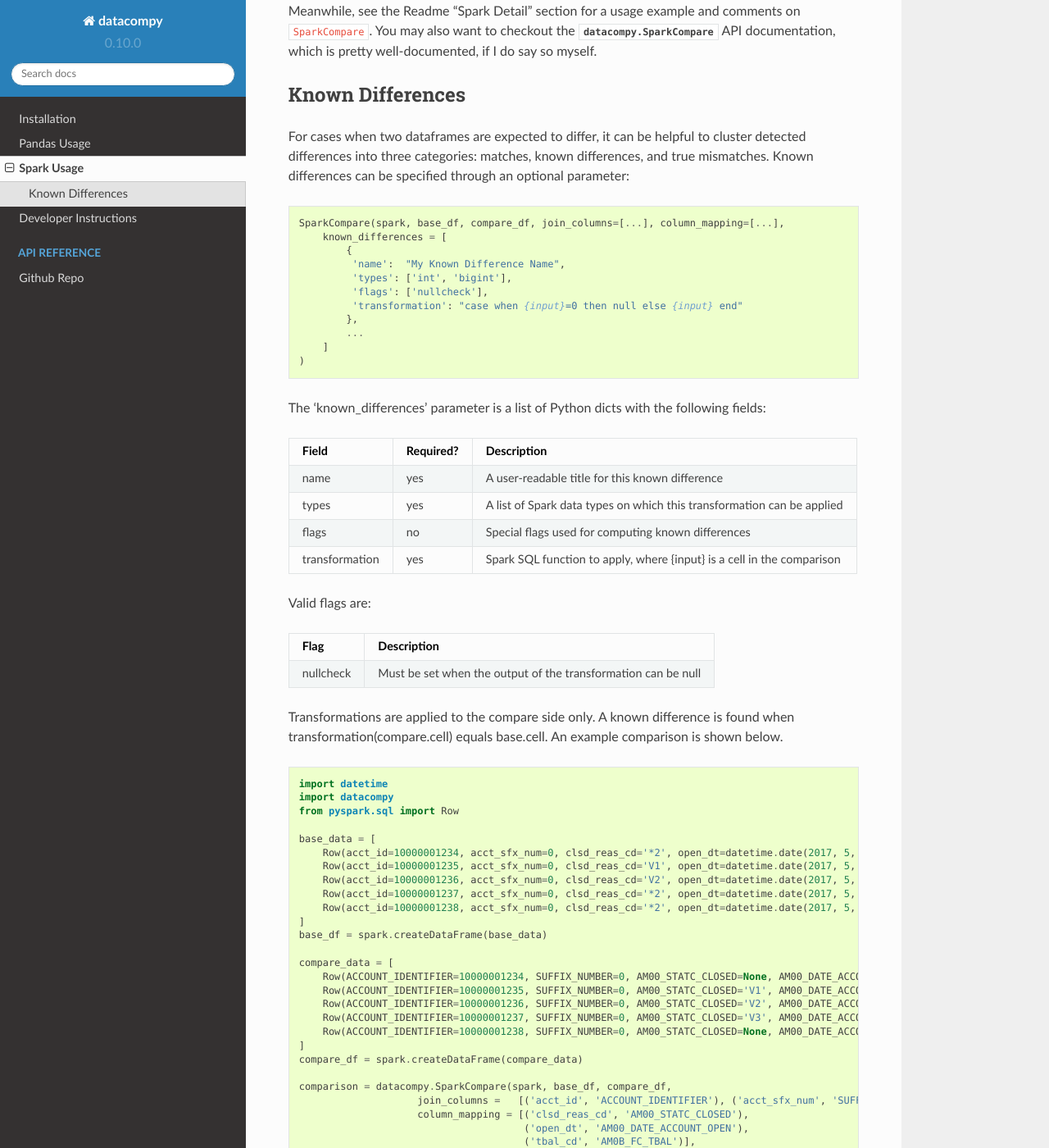
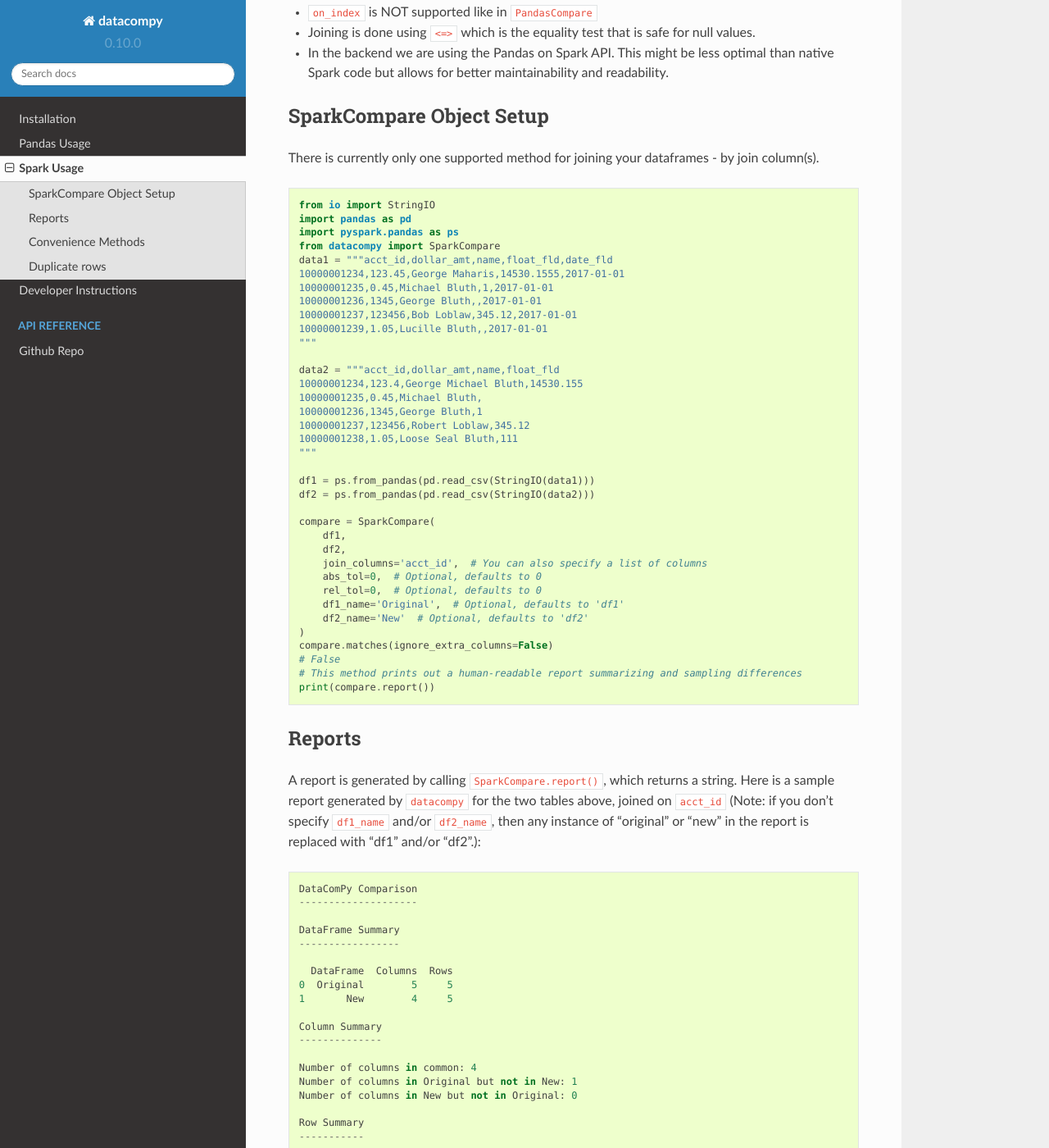
Before and after one commit to capitalone/datacompy, a Sphinx documentation site: the page built from docs/source/spark_usage.rst, in a window 1280 px wide and 1400 px high, scrolled down 206 px. Shown: the whole window at 82% size. Built offline with Sphinx 7.4.7 and the Read the Docs theme 2.0.0, drawn with Linux system fonts in a browser that asks for light colours; pages that are not in the unit, such as notebooks, are missing from menus; some of the changed text lies outside the part shown.

Commit message:
updating docs

```diff
--- a/docs/source/conf.py
+++ b/docs/source/conf.py
@@ -21,8 +21,8 @@
 # -- Project information -----------------------------------------------------
 
 project = "datacompy"
-copyright = "2020, Capital One"
-author = "Ian Robertson, Dan Coates, Usman Azhar"
+copyright = "2023, Capital One"
+author = "Ian Robertson, Dan Coates, Faisal Dosani"
 
 # The full version, including alpha/beta/rc tags
 version = datacompy.__version__
--- a/docs/source/spark_usage.rst
+++ b/docs/source/spark_usage.rst
@@ -1,129 +1,218 @@
 Spark Usage
 ===========
 
-*Under Construction*
+``SparkCompare``. behaves fairly similarly to ``PandasCompare`` with some things to keep in mind:
 
-Meanwhile, see the Readme "Spark Detail" section for a usage example and comments on ``SparkCompare``. You may also
-want to checkout the :class:`datacompy.SparkCompare` API documentation, which is pretty well-documented, if I do say
-so myself.
+- ``on_index`` is NOT supported like in ``PandasCompare``
+- Joining is done using ``<=>`` which is the equality test that is safe for null values.
+- In the backend we are using the Pandas on Spark API. This might be less optimal than native Spark code but allows
+  for better maintainability and readability.
 
-Known Differences
------------------
 
-For cases when two dataframes are expected to differ, it can be helpful to cluster detected
-differences into three categories: matches, known differences, and true mismatches. Known
-differences can be specified through an optional parameter:
+SparkCompare Object Setup
+-------------------------
+
+There is currently only one supported method for joining your dataframes - by
+join column(s).
 
 .. code-block:: python
 
-    SparkCompare(spark, base_df, compare_df, join_columns=[...], column_mapping=[...],
-        known_differences = [
-            {
-             'name':  "My Known Difference Name",
-             'types': ['int', 'bigint'],
-             'flags': ['nullcheck'],
-             'transformation': "case when {input}=0 then null else {input} end"
-            },
-            ...
-        ]
+    from io import StringIO
+    import pandas as pd
+    import pyspark.pandas as ps
+    from datacompy import SparkCompare
+    data1 = """acct_id,dollar_amt,name,float_fld,date_fld
+    10000001234,123.45,George Maharis,14530.1555,2017-01-01
+    10000001235,0.45,Michael Bluth,1,2017-01-01
+    10000001236,1345,George Bluth,,2017-01-01
+    10000001237,123456,Bob Loblaw,345.12,2017-01-01
+    10000001239,1.05,Lucille Bluth,,2017-01-01
+    """
+
+    data2 = """acct_id,dollar_amt,name,float_fld
+    10000001234,123.4,George Michael Bluth,14530.155
+    10000001235,0.45,Michael Bluth,
+    10000001236,1345,George Bluth,1
+    10000001237,123456,Robert Loblaw,345.12
+    10000001238,1.05,Loose Seal Bluth,111
+    """
+
+    df1 = ps.from_pandas(pd.read_csv(StringIO(data1)))
+    df2 = ps.from_pandas(pd.read_csv(StringIO(data2)))
+
+    compare = SparkCompare(
+        df1,
+        df2,
+        join_columns='acct_id',  # You can also specify a list of columns
+        abs_tol=0,  # Optional, defaults to 0
+        rel_tol=0,  # Optional, defaults to 0
+        df1_name='Original',  # Optional, defaults to 'df1'
+        df2_name='New'  # Optional, defaults to 'df2'
     )
+    compare.matches(ignore_extra_columns=False)
+    # False
+    # This method prints out a human-readable report summarizing and sampling differences
+    print(compare.report())
 
-The 'known_differences' parameter is a list of Python dicts with the following fields:
 
-============== ========= ======================================================================
-Field          Required? Description
-============== ========= ======================================================================
-name           yes       A user-readable title for this known difference
-types          yes       A list of Spark data types on which this transformation can be applied
-flags          no        Special flags used for computing known differences
-transformation yes       Spark SQL function to apply, where {input} is a cell in the comparison
-============== ========= ======================================================================
+Reports
+-------
 
-Valid flags are:
+A report is generated by calling ``SparkCompare.report()``, which returns a string.
+Here is a sample report generated by ``datacompy`` for the two tables above,
+joined on ``acct_id`` (Note: if you don't specify ``df1_name`` and/or ``df2_name``,
+then any instance of "original" or "new" in the report is replaced with "df1"
+and/or "df2".)::
 
-========= =============================================================
-Flag      Description
-========= =============================================================
-nullcheck Must be set when the output of the transformation can be null
-========= =============================================================
+    DataComPy Comparison
+    --------------------
 
-Transformations are applied to the compare side only. A known difference is found when transformation(compare.cell) equals base.cell. An example comparison is shown below.
+    DataFrame Summary
+    -----------------
+
+      DataFrame  Columns  Rows
+    0  Original        5     5
+    1       New        4     5
+
+    Column Summary
+    --------------
+
+    Number of columns in common: 4
+    Number of columns in Original but not in New: 1
+    Number of columns in New but not in Original: 0
+
+    Row Summary
+    -----------
+
+    Matched on: acct_id
+    Any duplicates on match values: No
+    Absolute Tolerance: 0
+    Relative Tolerance: 0
+    Number of rows in common: 4
+    Number of rows in Original but not in New: 1
+    Number of rows in New but not in Original: 1
+
+    Number of rows with some compared columns unequal: 4
+    Number of rows with all compared columns equal: 0
+
+    Column Comparison
+    -----------------
+
+    Number of columns compared with some values unequal: 3
+    Number of columns compared with all values equal: 1
+    Total number of values which compare unequal: 6
+
+    Columns with Unequal Values or Types
+    ------------------------------------
+
+           Column Original dtype New dtype  # Unequal  Max Diff  # Null Diff
+    0  dollar_amt        float64   float64          1    0.0500            0
+    2   float_fld        float64   float64          3    0.0005            2
+    1        name         object    object          2       NaN            0
+
+    Sample Rows with Unequal Values
+    -------------------------------
+
+           acct_id  dollar_amt (Original)  dollar_amt (New)
+    0  10000001234                 123.45             123.4
+
+           acct_id name (Original)            name (New)
+    0  10000001234  George Maharis  George Michael Bluth
+    3  10000001237      Bob Loblaw         Robert Loblaw
+
+           acct_id  float_fld (Original)  float_fld (New)
+    0  10000001234            14530.1555        14530.155
+    1  10000001235                1.0000              NaN
+    2  10000001236                   NaN            1.000
+
+    Sample Rows Only in Original (First 10 Columns)
+    -----------------------------------------------
+
+       acct_id_df1  dollar_amt_df1       name_df1  float_fld_df1 date_fld_df1  _merge_left
+    5  10000001239            1.05  Lucille Bluth            NaN   2017-01-01         True
+
+    Sample Rows Only in New (First 10 Columns)
+    ------------------------------------------
+
+       acct_id_df2  dollar_amt_df2          name_df2  float_fld_df2  _merge_right
+    4  10000001238            1.05  Loose Seal Bluth          111.0          True
+
+
+Convenience Methods
+-------------------
+
+There are a few convenience methods available after the comparison has been run:
 
 .. code-block:: python
 
-    import datetime
-    import datacompy
-    from pyspark.sql import Row
+    print(compare.intersect_rows[['name_df1', 'name_df2', 'name_match']])
+    #          name_df1              name_df2  name_match
+    # 0  George Maharis  George Michael Bluth       False
+    # 1   Michael Bluth         Michael Bluth        True
+    # 2    George Bluth          George Bluth        True
+    # 3      Bob Loblaw         Robert Loblaw       False
 
-    base_data = [
-        Row(acct_id=10000001234, acct_sfx_num=0, clsd_reas_cd='*2', open_dt=datetime.date(2017, 5, 1), tbal_cd='0001'),
-        Row(acct_id=10000001235, acct_sfx_num=0, clsd_reas_cd='V1', open_dt=datetime.date(2017, 5, 2), tbal_cd='0002'),
-        Row(acct_id=10000001236, acct_sfx_num=0, clsd_reas_cd='V2', open_dt=datetime.date(2017, 5, 3), tbal_cd='0003'),
-        Row(acct_id=10000001237, acct_sfx_num=0, clsd_reas_cd='*2', open_dt=datetime.date(2017, 5, 4), tbal_cd='0004'),
-        Row(acct_id=10000001238, acct_sfx_num=0, clsd_reas_cd='*2', open_dt=datetime.date(2017, 5, 5), tbal_cd='0005')
-    ]
-    base_df = spark.createDataFrame(base_data)
+    print(compare.df1_unq_rows)
+    #    acct_id_df1  dollar_amt_df1       name_df1  float_fld_df1 date_fld_df1  _merge_left
+    # 5  10000001239            1.05  Lucille Bluth            NaN   2017-01-01         True
 
-    compare_data = [
-        Row(ACCOUNT_IDENTIFIER=10000001234, SUFFIX_NUMBER=0, AM00_STATC_CLOSED=None, AM00_DATE_ACCOUNT_OPEN=2017121, AM0B_FC_TBAL=1.0),
-        Row(ACCOUNT_IDENTIFIER=10000001235, SUFFIX_NUMBER=0, AM00_STATC_CLOSED='V1', AM00_DATE_ACCOUNT_OPEN=2017122, AM0B_FC_TBAL=2.0),
-        Row(ACCOUNT_IDENTIFIER=10000001236, SUFFIX_NUMBER=0, AM00_STATC_CLOSED='V2', AM00_DATE_ACCOUNT_OPEN=2017123, AM0B_FC_TBAL=3.0),
-        Row(ACCOUNT_IDENTIFIER=10000001237, SUFFIX_NUMBER=0, AM00_STATC_CLOSED='V3', AM00_DATE_ACCOUNT_OPEN=2017124, AM0B_FC_TBAL=4.0),
-        Row(ACCOUNT_IDENTIFIER=10000001238, SUFFIX_NUMBER=0, AM00_STATC_CLOSED=None, AM00_DATE_ACCOUNT_OPEN=2017125, AM0B_FC_TBAL=5.0)
-    ]
-    compare_df = spark.createDataFrame(compare_data)
+    print(compare.df2_unq_rows)
+    #    acct_id_df2  dollar_amt_df2          name_df2  float_fld_df2  _merge_right
+    # 4  10000001238            1.05  Loose Seal Bluth          111.0          True
 
-    comparison = datacompy.SparkCompare(spark, base_df, compare_df,
-                        join_columns =   [('acct_id', 'ACCOUNT_IDENTIFIER'), ('acct_sfx_num', 'SUFFIX_NUMBER')],
-                        column_mapping = [('clsd_reas_cd', 'AM00_STATC_CLOSED'),
-                                          ('open_dt', 'AM00_DATE_ACCOUNT_OPEN'),
-                                          ('tbal_cd', 'AM0B_FC_TBAL')],
-                        known_differences= [
-                            {'name': 'Left-padded, four-digit numeric code',
-                             'types': ['tinyint', 'smallint', 'int', 'bigint', 'float', 'double', 'decimal'],
-                             'transformation': "lpad(cast({input} AS bigint), 4, '0')"},
-                            {'name': 'Null to *2',
-                             'types': ['string'],
-                             'transformation': "case when {input} is null then '*2' else {input} end"},
-                            {'name': 'Julian date -> date',
-                             'types': ['bigint'],
-                             'transformation': "to_date(cast(unix_timestamp(cast({input} AS string), 'yyyyDDD') AS timestamp))"}
-                        ])
-    comparison.report()
+    print(compare.intersect_columns())
+    # OrderedSet(['acct_id', 'dollar_amt', 'name', 'float_fld'])
 
-Corresponding output::
+    print(compare.df1_unq_columns())
+    # OrderedSet(['date_fld'])
 
-    ****** Column Summary ******
-    Number of columns in common with matching schemas: 3
-    Number of columns in common with schema differences: 2
-    Number of columns in base but not compare: 0
-    Number of columns in compare but not base: 0
+    print(compare.df2_unq_columns())
+    # OrderedSet()
 
-    ****** Schema Differences ******
-    Base Column Name  Compare Column Name     Base Dtype     Compare Dtype
-    ----------------  ----------------------  -------------  -------------
-    open_dt           AM00_DATE_ACCOUNT_OPEN  date           bigint
-    tbal_cd           AM0B_FC_TBAL            string         double
+Duplicate rows
+--------------
 
-    ****** Row Summary ******
-    Number of rows in common: 5
-    Number of rows in base but not compare: 0
-    Number of rows in compare but not base: 0
-    Number of duplicate rows found in base: 0
-    Number of duplicate rows found in compare: 0
+Datacompy will try to handle rows that are duplicate in the join columns.  It does this behind the
+scenes by generating a unique ID within each unique group of the join columns.  For example, if you
+have two dataframes you're trying to join on acct_id:
 
-    ****** Row Comparison ******
-    Number of rows with some columns unequal: 5
-    Number of rows with all columns equal: 0
+=========== ================
+acct_id     name
+=========== ================
+1           George Maharis
+1           Michael Bluth
+2           George Bluth
+=========== ================
 
-    ****** Column Comparison ******
-    Number of columns compared with unexpected differences in some values: 1
-    Number of columns compared with all values equal but known differences found: 2
-    Number of columns compared with all values completely equal: 0
+=========== ================
+acct_id     name
+=========== ================
+1           George Maharis
+1           Michael Bluth
+1           Tony Wonder
+2           George Bluth
+=========== ================
 
-    ****** Columns with Unequal Values ******
-    Base Column Name  Compare Column Name     Base Dtype     Compare Dtype  # Matches  # Known Diffs  # Mismatches
-    ----------------  -------------------     -------------  -------------  ---------  -------------  ------------
-    clsd_reas_cd      AM00_STATC_CLOSED       string         string                 2              2             1
-    open_dt           AM00_DATE_ACCOUNT_OPEN  date           bigint                 0              5             0
-    tbal_cd           AM0B_FC_TBAL            string         double                 0              5             0
+Datacompy will generate a unique temporary ID for joining:
+
+=========== ================ ========
+acct_id     name             temp_id
+=========== ================ ========
+1           George Maharis   0
+1           Michael Bluth    1
+2           George Bluth     0
+=========== ================ ========
+
+=========== ================ ========
+acct_id     name             temp_id
+=========== ================ ========
+1           George Maharis   0
+1           Michael Bluth    1
+1           Tony Wonder      2
+2           George Bluth     0
+=========== ================ ========
+
+And then merge the two dataframes on a combination of the join_columns you specified and the temporary
+ID, before dropping the temp_id again.  So the first two rows in the first dataframe will match the
+first two rows in the second dataframe, and the third row in the second dataframe will be recognized
+as uniquely in the second.
```
Also changed, not shown: docs/source/install.rst (+15 -0 lines), docs/source/pandas_usage.rst (+5 -5 lines), 4 other files.
